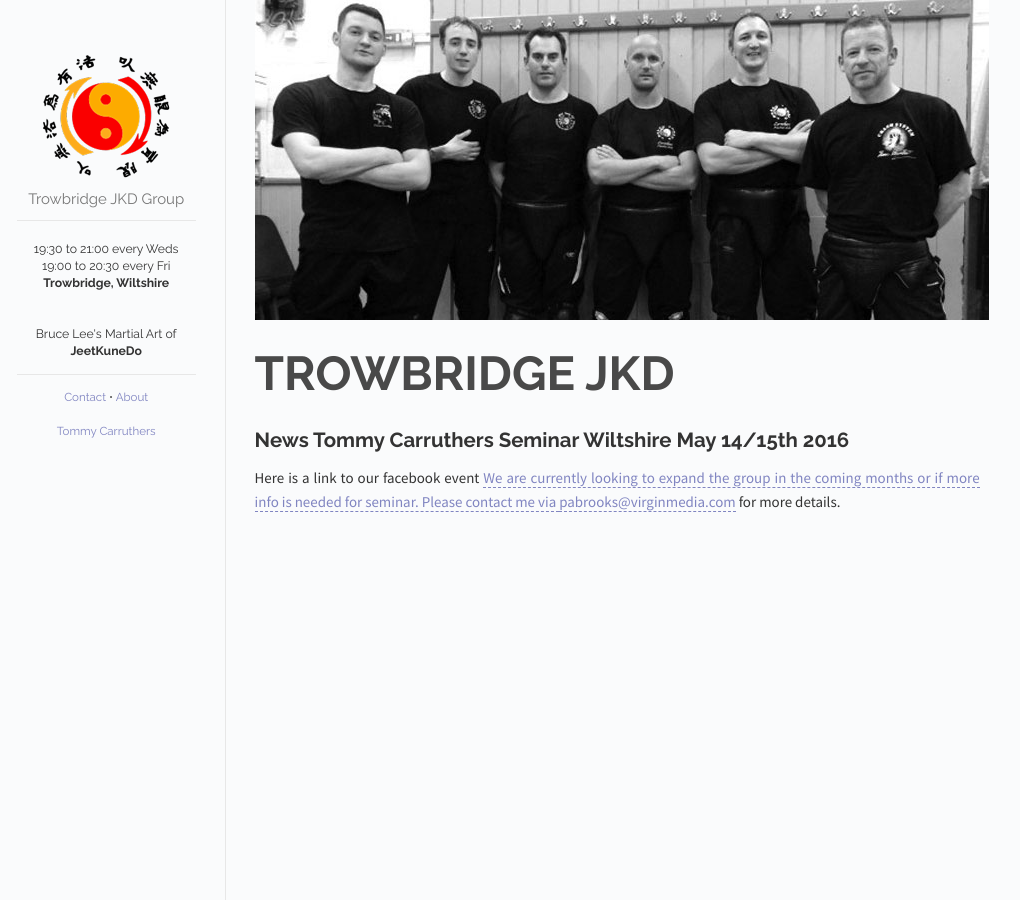
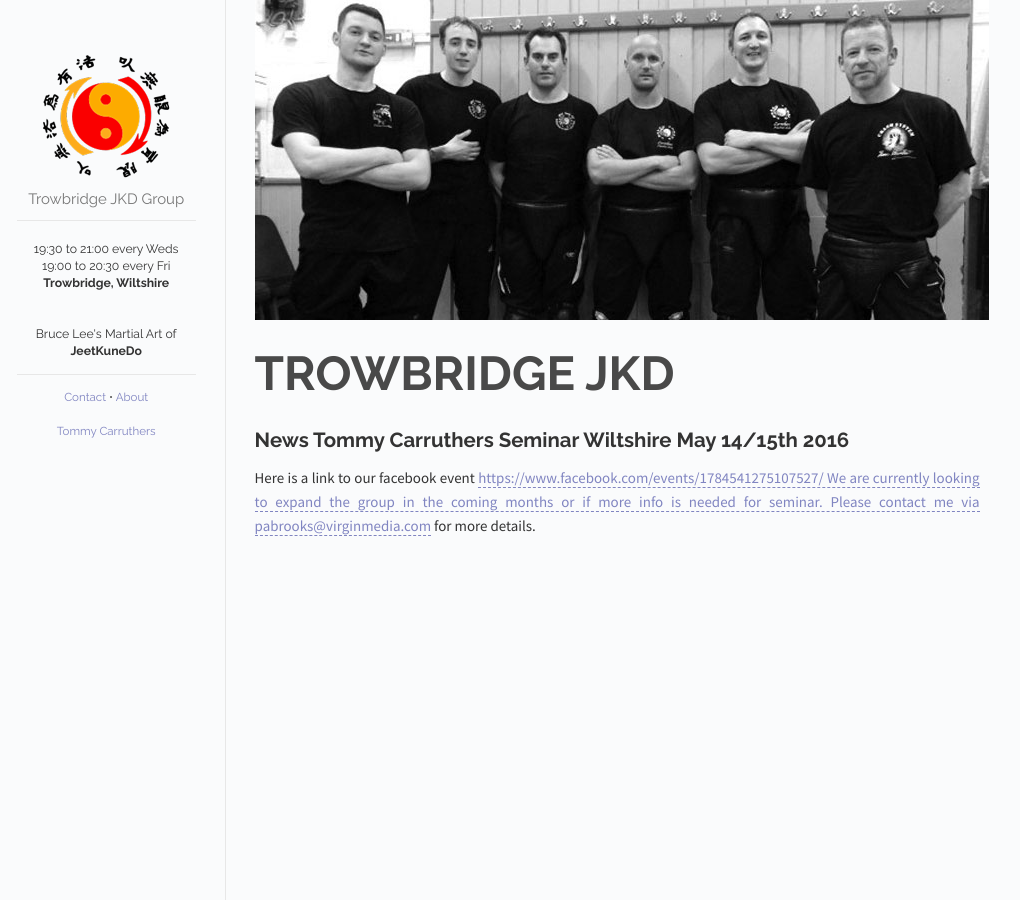
Before and after one commit to joncarlmatthews/trowbridgejkd.com, a Jekyll site: the page built from index.html, in a window 1280 px wide. Shown: the whole page, without its empty margins (133-1153 px from the left). Built offline with Jekyll 4.4.1, drawn with Linux system fonts in a browser that asks for light colours; part of the change alters nothing that is shown.

Commit message:
Update post.html

```diff
--- a/_includes/post.html
+++ b/_includes/post.html
@@ -17,7 +17,8 @@
 
   <div class="post">
 
-    <p>Here is a link to our facebook event   <a href="https://www.facebook.com/events/1784541275107527/"</a>
+    <p>Here is a link to our facebook event   <a href="https://www.facebook.com/events/1784541275107527/"</a>https://www.facebook.com/events/1784541275107527/
+
 
     We are currently looking to expand the group in the coming months or if more info is needed for seminar. Please contact me via <a href="mailto:pabrooks@virginmedia.com">pabrooks@virginmedia.com</a> for more details.</p>
   </div>
```
